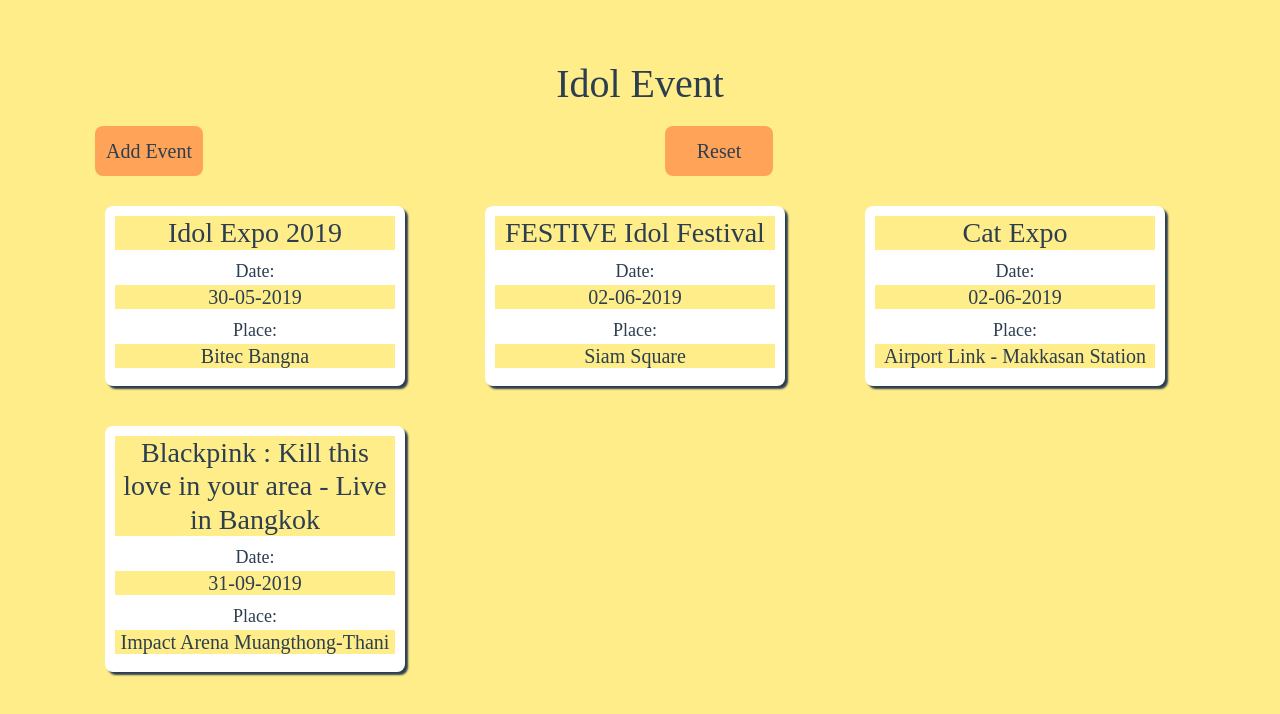
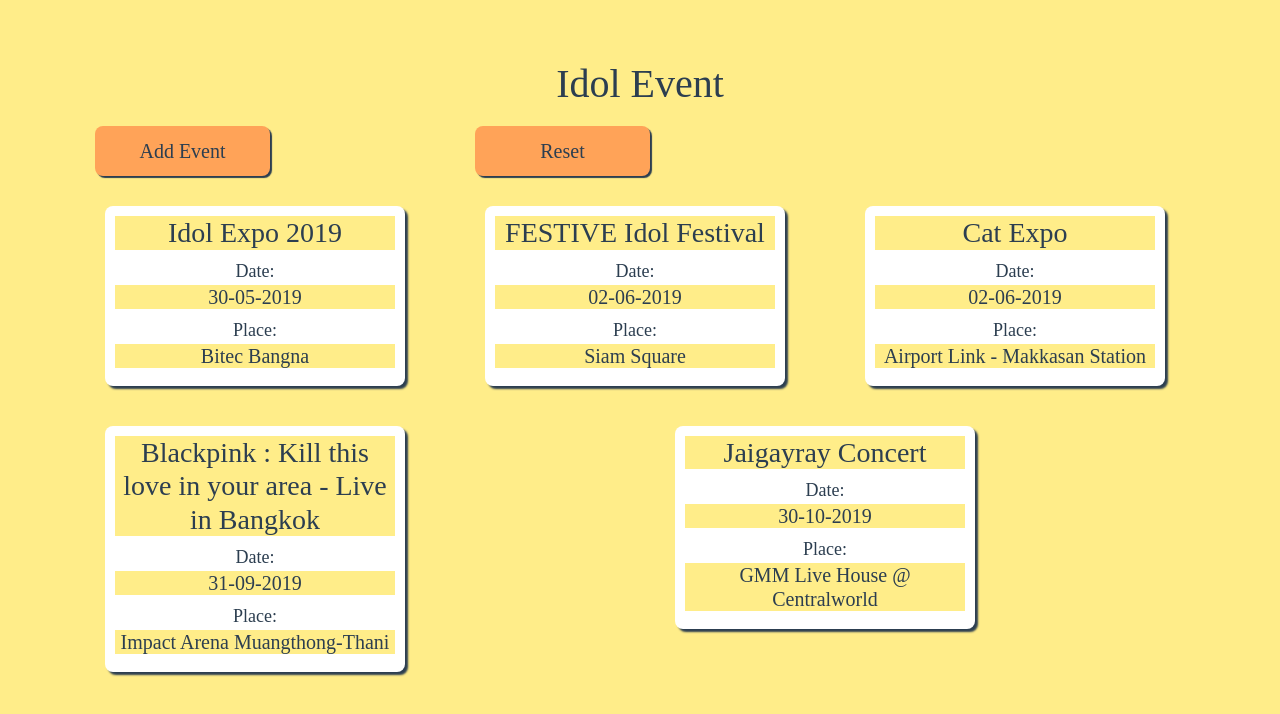
Before and after one commit to lebrancconvas/Idols-Event, a Vue app: page / in a window 1280 px wide. Shown: the top 714 px of the page. Built offline with nearby package versions, Linux system fonts and the light colour scheme.

Commit message:
Add Logo + Edit Text.

```diff
--- a/public/index.html
+++ b/public/index.html
@@ -4,7 +4,7 @@
     <meta charset="utf-8">
     <meta http-equiv="X-UA-Compatible" content="IE=edge">
     <meta name="viewport" content="width=device-width,initial-scale=1.0">
-    <link rel="icon" href="<%= BASE_URL %>favicon.ico">
+    <link rel="icon" href="<%= BASE_URL %>digital-campaign.png">
     <title>idols-event</title>
   </head>
   <body>
--- a/src/App.vue
+++ b/src/App.vue
@@ -17,6 +17,9 @@
       <b-row>
         <b-col>
           <List eventname="Blackpink : Kill this love in your area - Live in Bangkok" eventdate="31-09-2019" eventplace="Impact Arena Muangthong-Thani" />
+        </b-col>
+        <b-col>
+          <List eventname="Jaigayray Concert" eventdate="30-10-2019" eventplace="GMM Live House @ Centralworld" />
         </b-col>
       </b-row>
     </b-container>
--- a/src/components/AddEvent.vue
+++ b/src/components/AddEvent.vue
@@ -1,4 +1,8 @@
 <template>
+    <div>
+        <div id="add-box">
+
+        </div>
         <b-container>
             <b-row>
                 <b-col>
@@ -11,8 +15,10 @@
                         <div class="content-button">Reset</div>
                     </div>
                 </b-col>
+                <b-col></b-col>
             </b-row>
         </b-container>
+    </div>
 </template>
 
 <script>
@@ -29,16 +35,18 @@
        text-align: center;
        padding: 10px;
        margin: 10px;
-       width: 20%;
+       width: 50%;
        height: auto;
        border-radius: 8px;
        background: #ffa358;
+       box-shadow: 2px 2px 1px;
        transform: scale(1);
        transition: 0.2s;
        cursor: pointer;
     }
 
     .add-event-button:active {
+        box-shadow: 3px 3px 1px 1px;
         transform: scale(.97)
     }
 
```
Also changed, not shown: public/digital-campaign.png (added). Lines whose indentation alone changed are shown as unchanged.
